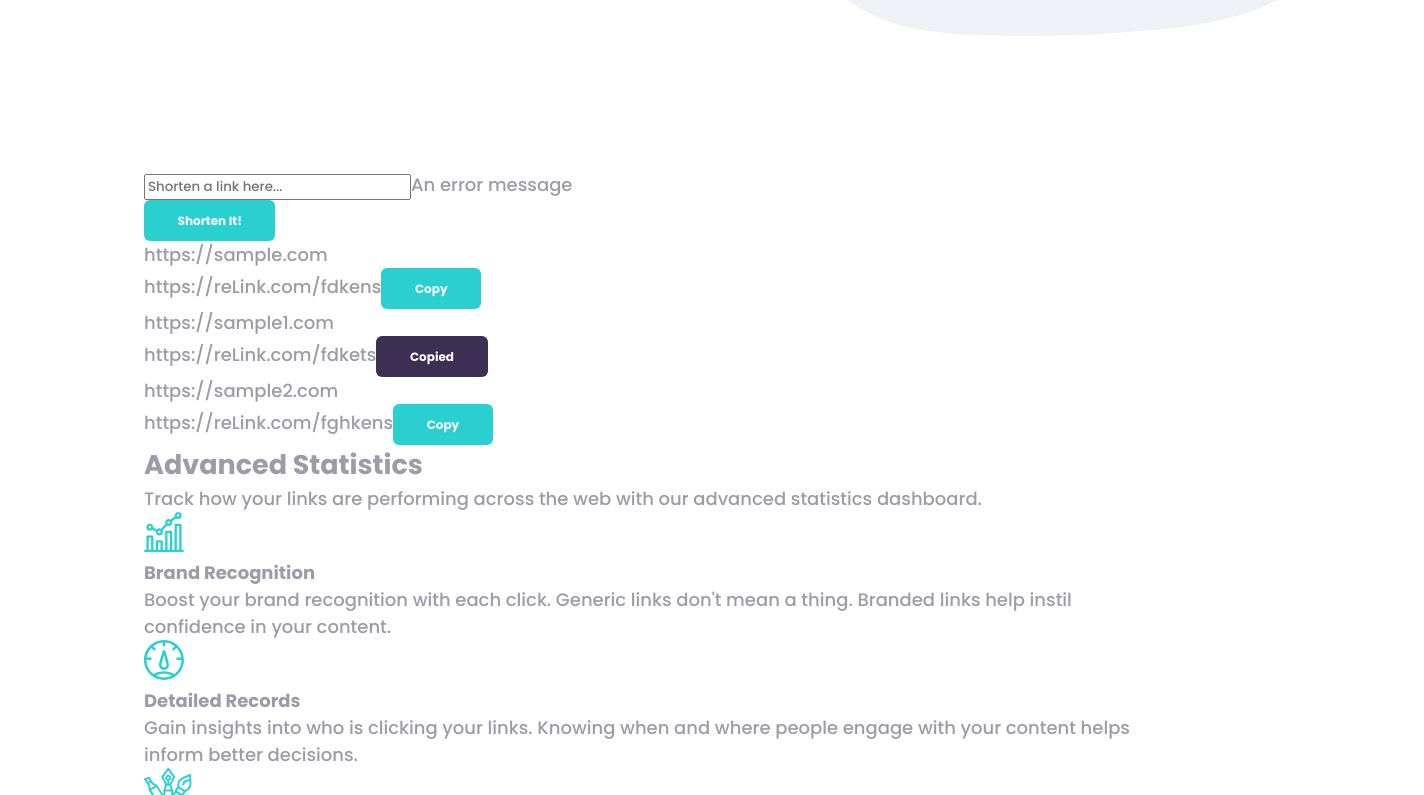
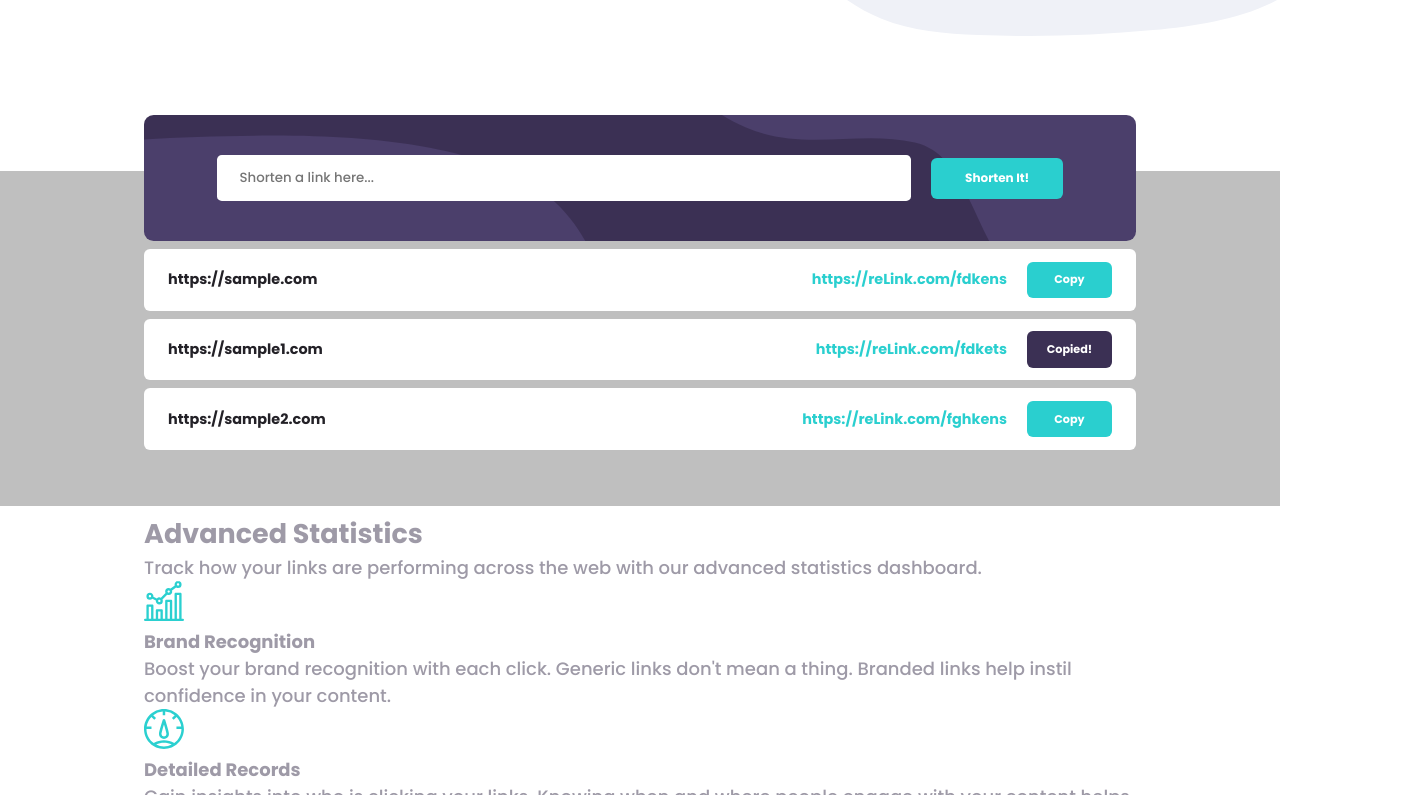
Before and after one commit to codepraycode/shortly, a React (Vite) app: page / in a window 1280 px wide. Shown: the part 565-1360 px from the top of the page, 1424 px wide, since content can reach past the window. Built offline with nearby package versions, Linux system fonts and the light colour scheme.

Commit message:
implemented the shorter

```diff
--- a/components/Shorter.jsx
+++ b/components/Shorter.jsx
@@ -2,9 +2,9 @@ import React from 'react'
 
 const Shorter = () => {
   return (
-    <section>
+    <section className='deep'>
 
-        <div className="section__content">
+        <div className="section__content shorter__content">
 
             <div className="shorter__actions">
 
@@ -14,7 +14,7 @@ const Shorter = () => {
                         placeholder='Shorten a link here...'
                     />
 
-                    <span className='error_message'>An error message</span>
+                    {/* <span className='error_message'>An error message</span> */}
                 </div>
 
                 <button className='btn'>
@@ -25,7 +25,7 @@ const Shorter = () => {
 
             <div className="shorter__lists">
 
-                <div className="shorter_lists_item">
+                <div className="shorter__lists--item">
                     <span>https://sample.com</span>
 
                     <div>
@@ -35,17 +35,17 @@ const Shorter = () => {
                     </div>
                 </div>
 
-                <div className="shorter_lists_item">
+                <div className="shorter__lists--item">
                     <span>https://sample1.com</span>
 
                     <div>
                         <span>https://reLink.com/fdkets</span>
 
-                        <input type="button" data-copied={true} value="Copied" />
+                        <input type="button" data-copied={true} value="Copied!" />
                     </div>
                 </div>
 
-                <div className="shorter_lists_item">
+                <div className="shorter__lists--item">
                     <span>https://sample2.com</span>
 
                     <div>
--- a/scss/_setup.scss
+++ b/scss/_setup.scss
@@ -91,16 +91,34 @@ input[type=button],
 }
 
 
-// header,
-section,
+section{
+    width: 100%;
+    .section__title,
+    .section__content{
+        margin: 0 $body-lr-md-space;
+    }
+
+    &.deep{
+        background-color: $gray;
+    }
+}
+
 footer{
-    margin: 0 9rem;
+    width: 100%;
+    margin: 0 $body-lr-md-space;
 }
 
 @media (max-width:$mobile-breakpoint) {
-    // header,
-    section,
+
+    section {
+        .section__title,
+        .section__content {
+            margin: 0 $body-lr-sm-space;
+        }
+    }
+
     footer {
-        margin: 0 3rem;
+        width: 100%;
+        margin: 0 $body-lr-sm-space;
     }
 }
--- a/scss/components/_index.scss
+++ b/scss/components/_index.scss
@@ -1 +1,2 @@
 @import './header';
+@import './shorter';
--- /dev/null
+++ b/scss/components/_shorter.scss
@@ -0,0 +1,108 @@
+@use '../variables' as *;
+
+
+.shorter__content{
+    position: relative;
+    top: -3.5rem;
+
+    margin: 0 auto;
+}
+
+.shorter__actions{
+
+
+    background-color: $dark-violet;
+    background-image: url('/images/bg-shorten-desktop.svg');
+    background-position:100% 20%;
+    background-repeat: no-repeat;
+    background-size:auto;
+
+
+    display: flex;
+    align-items: center;
+    justify-content: center;
+    column-gap: 20px;
+    position: relative;
+
+
+    padding: 2.5rem 0;
+
+    border-radius: .6rem;
+
+}
+
+
+.form_input{
+    display: flex;
+    flex-direction: column;
+
+    width: 70%;
+
+
+
+    input{
+        outline: none;
+        width: 100%;
+        padding: .8rem .5rem .8rem 1.4rem;
+
+        border-width:0 ;
+        border-radius: .3rem;
+
+        &:focus{
+            outline: none;
+        }
+    }
+
+
+    .error_message{
+        position: absolute;
+        bottom: .92rem;
+
+        color: $red;
+
+        font-size: .8rem;
+
+        font-style: italic;
+    }
+}
+
+.shorter__lists{
+
+    &--item{
+        background-color: $white;
+        margin: .5rem 0;
+
+        display: flex;
+        align-items: center;
+        justify-content: space-between;
+
+        padding: .8rem 1.5rem;
+
+        border-radius: 6px;
+
+        font-size: .9rem;
+
+        span {
+            color: $very-dark-violet;
+            font-weight: $fw-700;
+        }
+
+        div{
+            display: flex;
+            align-items: center;
+            column-gap: 20px;
+
+
+
+            span{
+                color: $cyan;
+            }
+        }
+
+        input[type=button]{
+            width: 85px;
+            padding: .6rem 0;
+            font-size: .7rem;
+        }
+    }
+}
```
